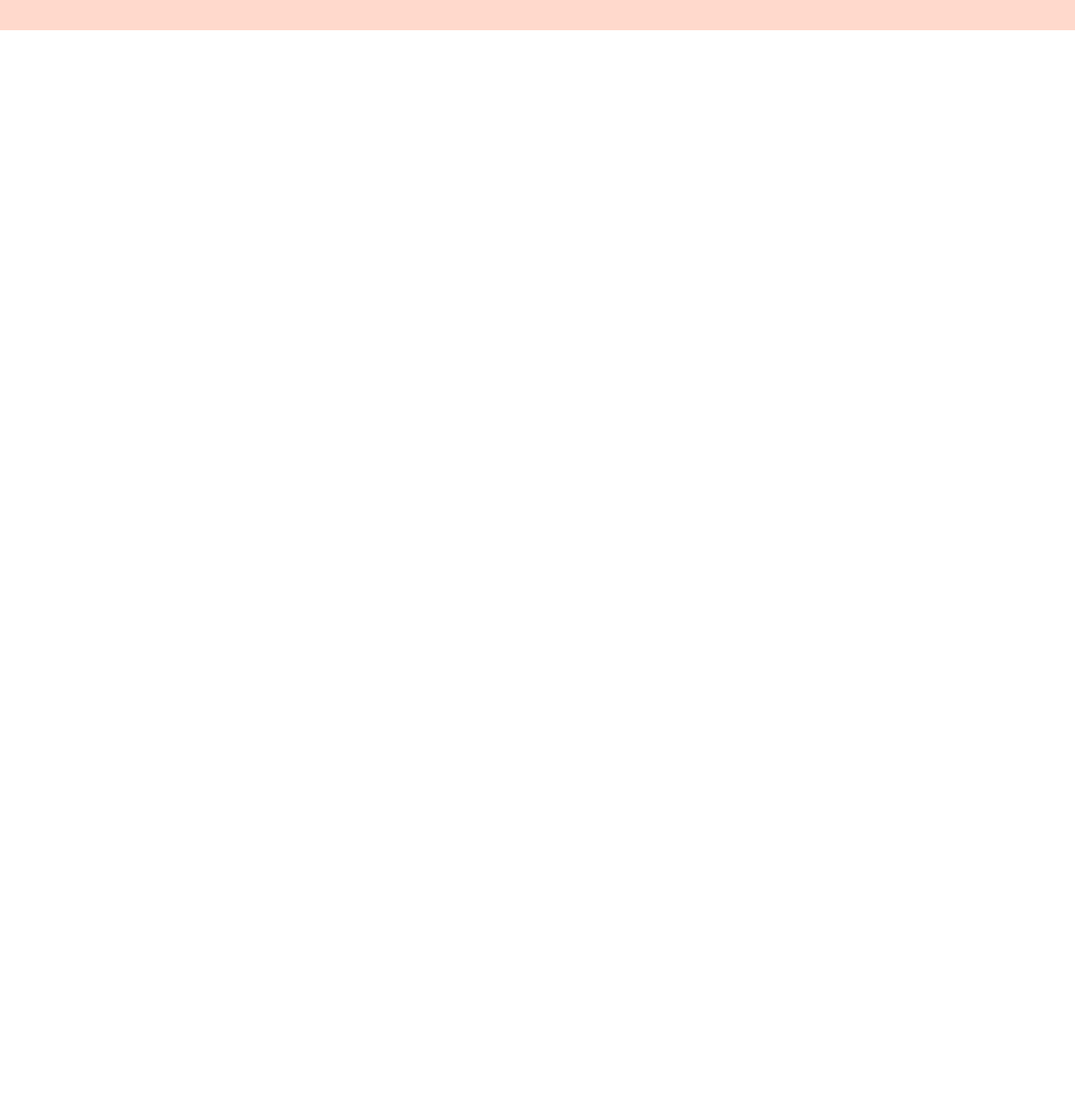
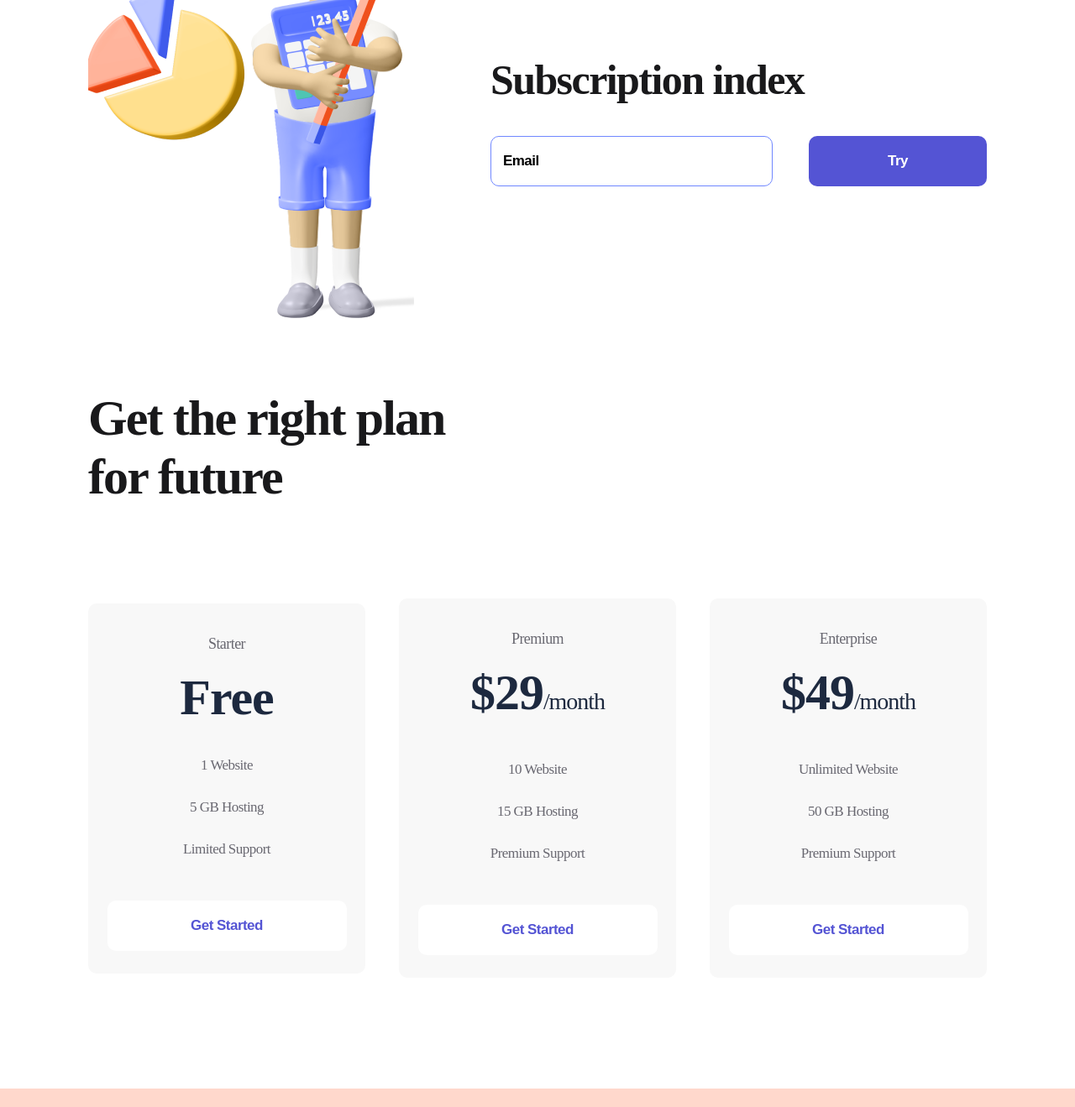
Before and after one commit to LilySwan/Logoipsum, a plain HTML site: page index.html in a window 1280 px wide. Shown: the part 767-2086 px from the top of the page at 84% size. Before the commit the page ends 803 px from the top, so only its background shows below. Drawn offline with Linux system fonts and the light colour scheme.

Commit message:
Add files via upload

```diff
--- a/index.html
+++ b/index.html
@@ -67,6 +67,79 @@
             <img src="./img/first_man.png" alt="firstman">
         </div>
     </section>
+    <section class="container subscribe">
+        <div>
+            <img src="/img/secong_man.png" alt="second_man">
+
+        </div>
+        <div>
+            <h2 class="subscribe__title">
+                Subscription index
+            </h2>
+            <form>
+                <input class="input" type="email" placeholder="Email">
+                <button class="button button__violet">
+                    Try
+                </button>
+            </form>
+
+        </div>
+    </section>
+    <section class="container plan">
+        <h2 class="plan__title">
+            Get the right plan for future
+        </h2>
+        <div class="plan__flex">
+            <div class="item">
+                <p class="item__text">
+                    Starter
+                </p>
+                <h3 class="item__title">
+                    Free
+                </h3>
+                <ul>
+                    <li class="item__li">1 Website</li>
+                    <li class="item__li">5 GB Hosting</li>
+                    <li class="item__li">Limited Support</li>
+                </ul>
+                <button class="button button__item">
+                    Get Started
+                </button>
+            </div>
+            <div class="item">
+                <p class="item__text">
+                    Premium
+                </p>
+                <h3 class="item__title">
+                    $29<span>/month</span>
+                </h3>
+                <ul>
+                    <li class="item__li">10 Website</li>
+                    <li class="item__li">15 GB Hosting</li>
+                    <li class="item__li">Premium Support</li>
+                </ul>
+                <button class="button button__item">
+                    Get Started
+                </button>
+            </div>
+            <div class="item">
+                <p class="item__text">
+                    Enterprise
+                </p>
+                <h3 class="item__title">
+                    $49<span>/month</span>
+                </h3>
+                <ul>
+                    <li class="item__li">Unlimited Website</li>
+                    <li class="item__li">50 GB Hosting</li>
+                    <li class="item__li">Premium Support</li>
+                </ul>
+                <button class="button button__item">
+                    Get Started
+                </button>
+            </div>
+        </div>
+    </section>
 <footer class="footer">
     <div class="container footer__flex">
         <div>
--- a/style/style.css
+++ b/style/style.css
@@ -103,8 +103,126 @@ margin-bottom: 50px;
 
 
 
-.header__flex, .footer__flex, .about{
+.header__flex, .footer__flex, .about, .subscribe, .plan__flex{
     display: flex;
     justify-content: space-between;
     align-items: center;
 }
+
+.subscribe{
+    margin-bottom: 80px;
+}
+
+.subscribe__title{
+    font-style: normal;
+font-weight: 700;
+font-size: 50px;
+line-height: 57px;
+letter-spacing: -1.56316px;
+color: #19191B;
+margin-bottom: 38px;
+}
+
+
+.input{
+    width: 336.11px;
+height: 60px;
+
+border: 1px solid #7087FF;
+border-radius: 10px;
+padding-left: 14px;
+box-sizing: border-box;
+margin-right: 39px;
+}
+
+.input::placeholder, .input{
+    font-style: normal;
+font-weight: 700;
+font-size: 17px;
+line-height: 22px;
+letter-spacing: -0.531474px;
+
+color: #000000;
+
+}
+
+.input:focus{
+    outline: none;
+}
+
+.plan{
+    margin-bottom: 132px;
+}
+
+.plan__title{
+    font-weight: 700;
+font-size: 60px;
+line-height: 70px;
+letter-spacing: -1.87579px;
+color: #19191B;
+max-width: 504px;
+margin-bottom: 110px;
+}
+
+.item{
+    width: 330px;
+    background: #F8F8F8;
+    border-radius: 10px;
+    text-align: center;
+    padding: 34px   0   27px;
+}
+
+.item:hover{
+    background: #FF7143;
+box-shadow: 0px 32px 34px rgba(255, 112, 59, 0.317827);
+transition: 500ms;
+}
+
+
+.item__text{
+    font-size: 18px;
+    line-height: 28px;
+    letter-spacing: -0.562737px;
+    color: #696871;
+}
+
+.item:hover .item__text, .item:hover .item__title, .item:hover .item__li{
+    color: white;
+    transition: 500ms;
+
+}
+
+.item__title{
+    font-weight: 700;
+    font-size: 60px;
+    line-height: 56px;
+
+    letter-spacing: -1.03448px;
+    color: #1D293F;
+    margin: 22px    0   28px;
+}
+
+.item__title span{
+    font-size: 28px;
+}
+
+.item__li{
+    list-style: none;
+    font-size: 17px;
+    line-height: 50px;
+    letter-spacing: -0.531474px;
+    color: #696871;
+}
+
+.button__item{
+    width: 285px;
+    background: white;
+    color: #5454D4;
+    margin-top: 36px;
+}
+
+.item:hover .button__item{
+    background: #9F3919;
+    color: white;
+    transition: 500ms;
+}
```
Also changed, not shown: img/secong_man.png (added).
